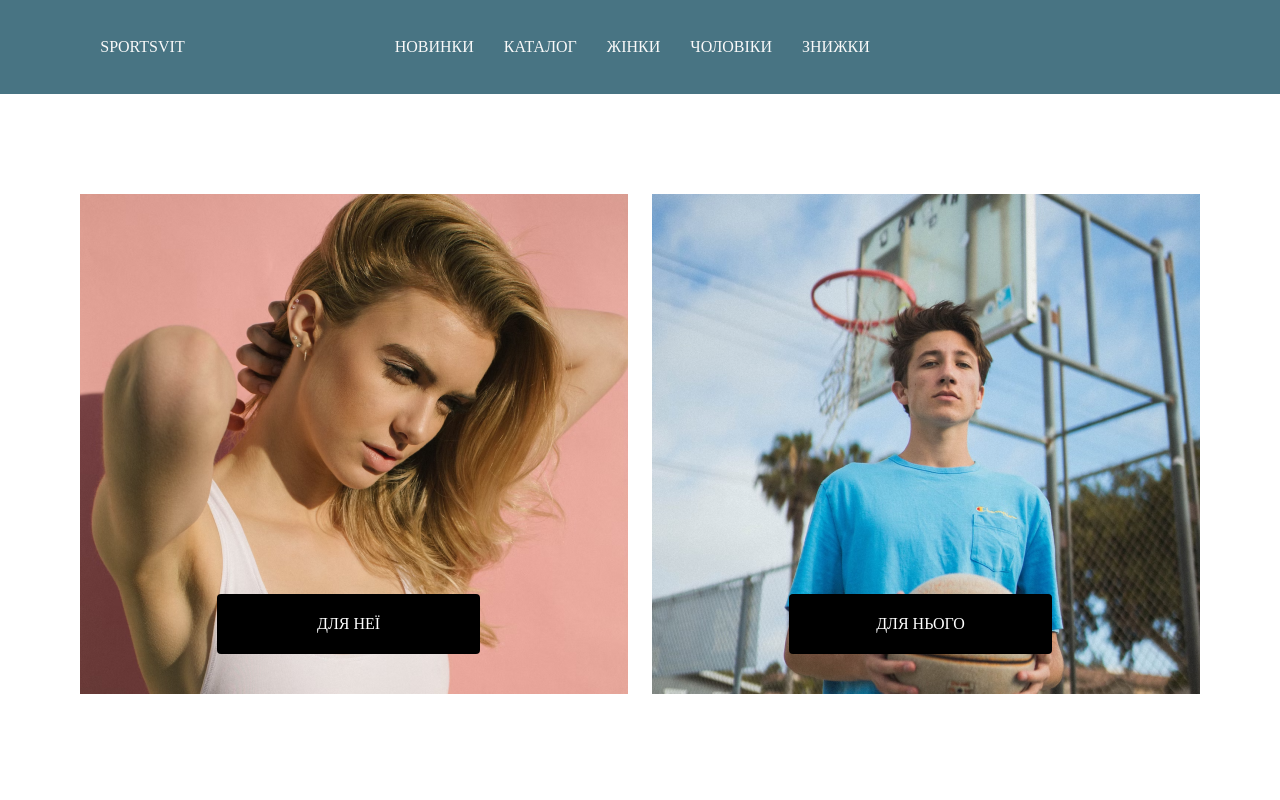
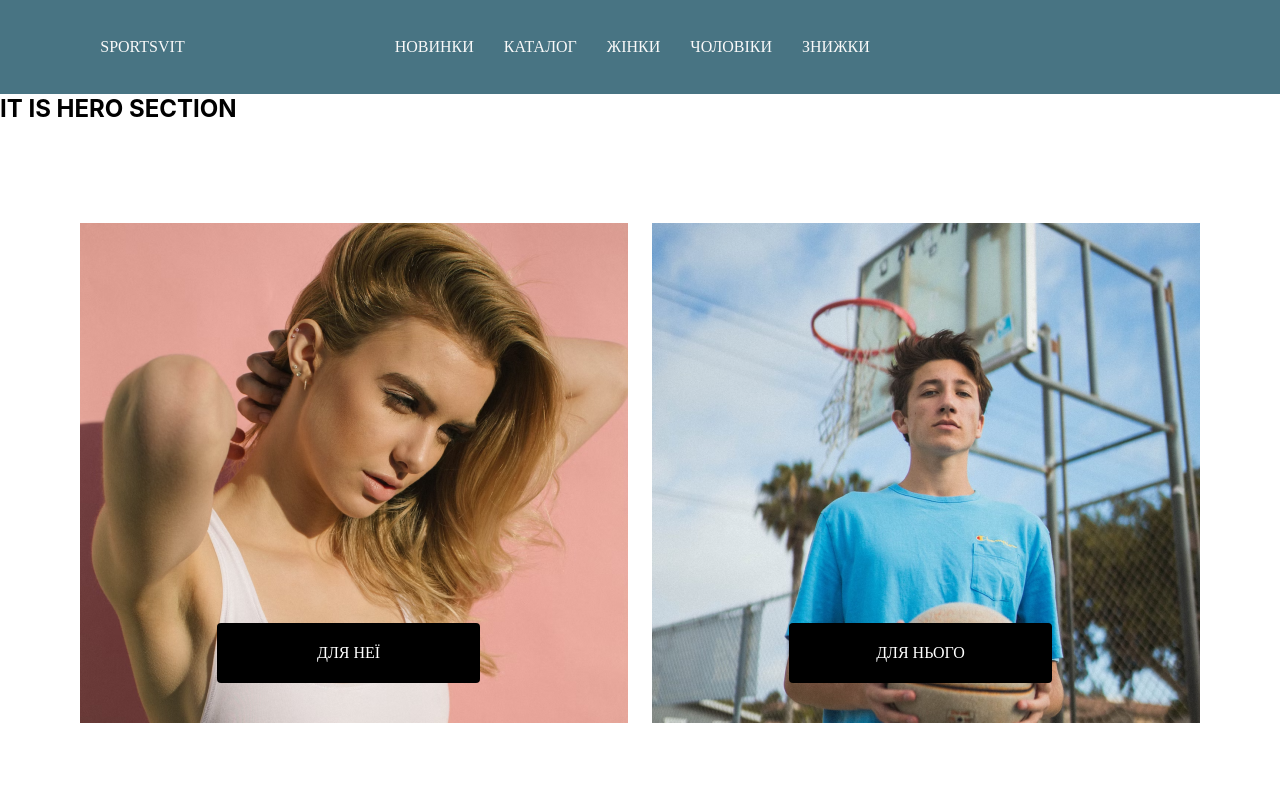
Before and after one commit to dianaforost/best-online-shop, a React (Create React App) app: page / in a window 1280 px wide. Shown: the top 800 px of the page. Built offline with nearby package versions, Linux system fonts and the light colour scheme; a web font is replaced by a local one.

Commit message:
Create Hero section

```diff
--- /dev/null
+++ b/src/components/Hero/Hero.jsx
@@ -0,0 +1,3 @@
+export const Hero = () => {
+  return <h2>IT IS HERO SECTION</h2>;
+};
--- a/src/pages/MainPage/MainPage.jsx
+++ b/src/pages/MainPage/MainPage.jsx
@@ -1,10 +1,12 @@
 import { GenderSection } from 'components/GenderSection/GenderSection';
+import { Hero } from 'components/Hero/Hero';
 import { ProductsSlider } from 'components/ProductsSlider/ProductsSlider';
 
 export const MainPage = () => {
   return (
     <>
       <main>
+        <Hero />
         <GenderSection />
         <ProductsSlider type={'new'} />
         <GenderSection type={'winter'} />
```
